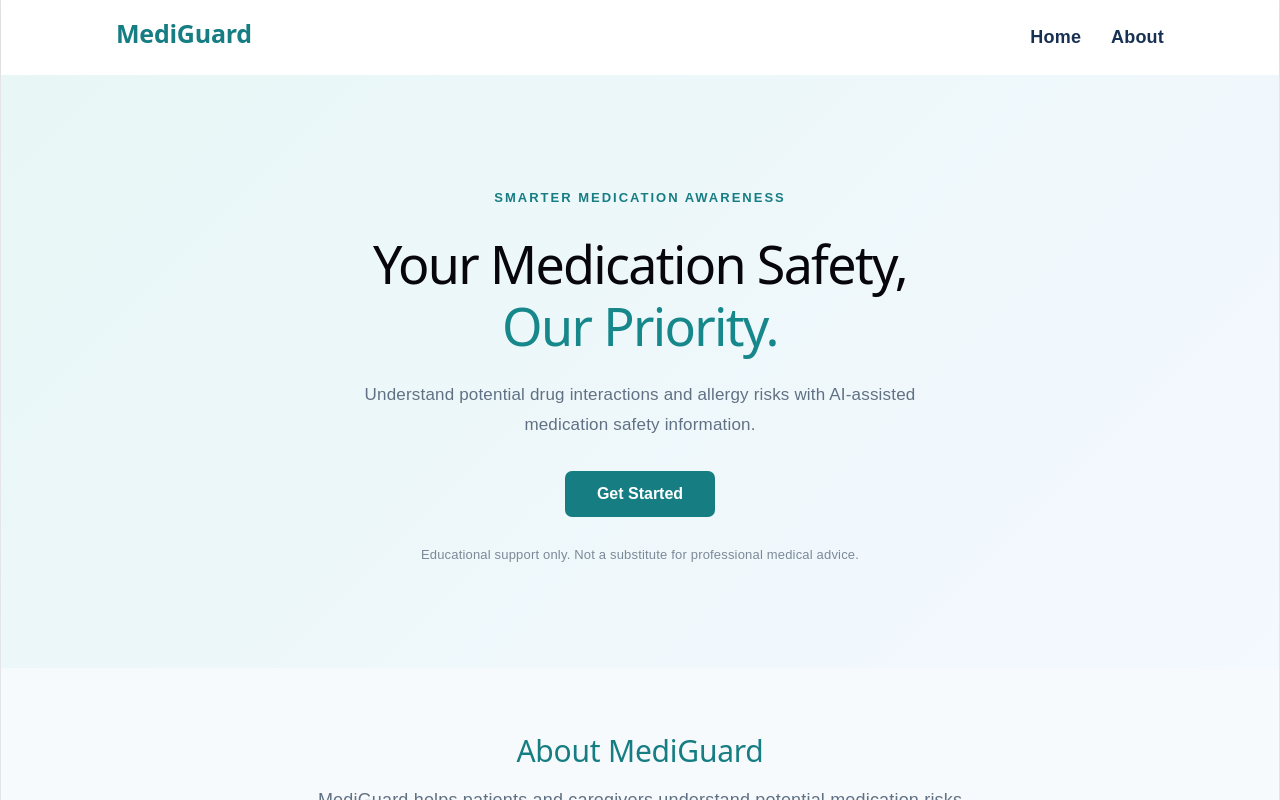
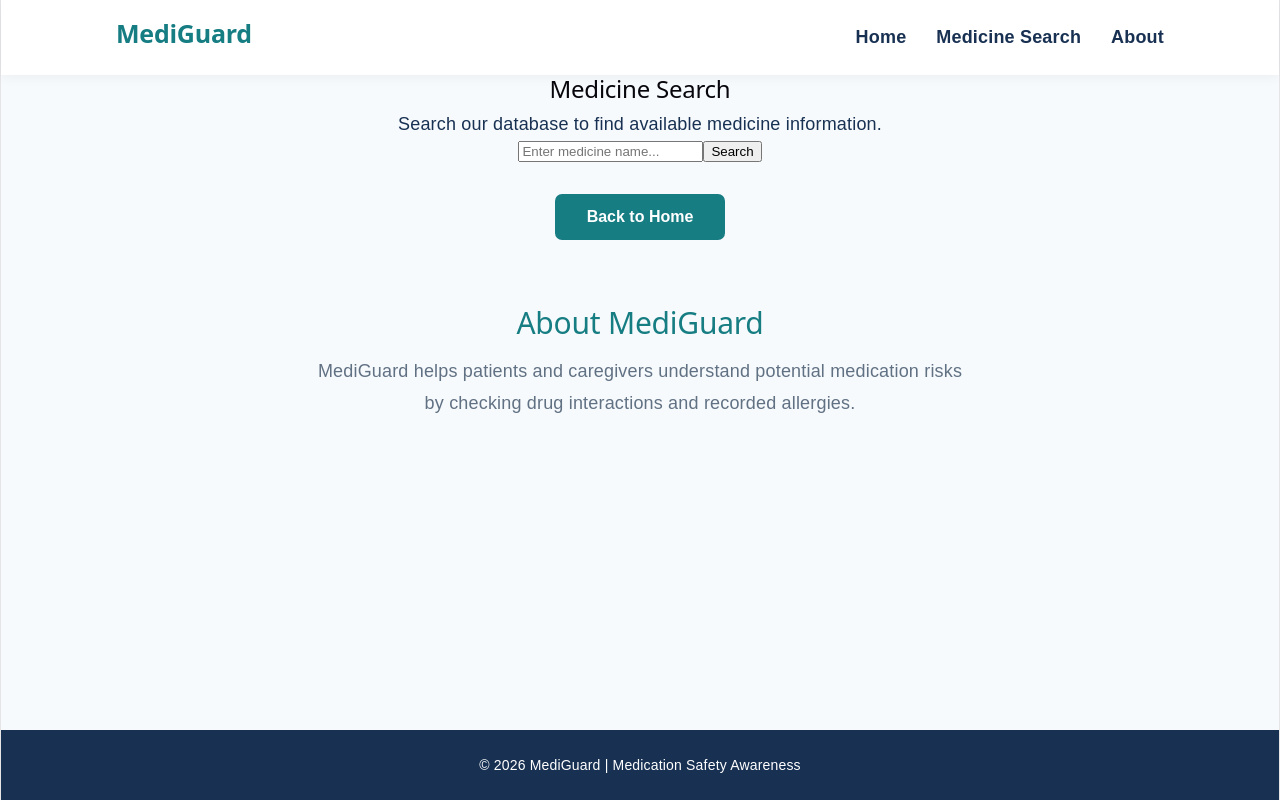
Before and after one commit to harinisharma-t/MediGuard, a React app in the folder frontend/: page / in a window 1280 px wide. Both pictures are taken after a click on the button "Get Started". Shown: the top 800 px of the page. Built offline with nearby package versions, Linux system fonts and the light colour scheme; the HTML template or start-up script is replaced by a standard one.

Commit message:
feat: add medicine search interface

```diff
--- a/frontend/src/App.jsx
+++ b/frontend/src/App.jsx
@@ -1,19 +1,83 @@
 
+import { useState } from 'react'
 import './App.css'
 
 function App() {
+  const [showSearch, setShowSearch] = useState(false)
+  const [query, setQuery] = useState('')
+  const [results, setResults] = useState([])
+  const [loading, setLoading] = useState(false)
+  const [error, setError] = useState('')
+  const [searched, setSearched] = useState(false)
+
+  async function handleSearch(event) {
+    event.preventDefault()
+
+    if (!query.trim()) {
+      setError('Please enter a medicine name.')
+      setResults([])
+      setSearched(false)
+      return
+    }
+
+    setLoading(true)
+    setError('')
+    setResults([])
+    setSearched(true)
+
+    try {
+      const response = await fetch(
+        `/api/drugs/search?query=${encodeURIComponent(query.trim())}`
+      )
+
+      const data = await response.json()
+
+      if (!response.ok) {
+        throw new Error('Search failed')
+      }
+
+      setResults(data.results || [])
+    } catch {
+      setError(
+        'Unable to connect to the medicine database. Please try again.'
+      )
+    } finally {
+      setLoading(false)
+    }
+  }
+
   return (
     <div className="app">
       <header className="navbar">
         <h2 className="logo">MediGuard</h2>
 
         <nav>
-          <a href="#home">Home</a>
+          <a
+            href="#home"
+            onClick={(event) => {
+              event.preventDefault()
+              setShowSearch(false)
+            }}
+          >
+            Home
+          </a>
+
+          <a
+            href="#search"
+            onClick={(event) => {
+              event.preventDefault()
+              setShowSearch(true)
+            }}
+          >
+            Medicine Search
+          </a>
+
           <a href="#about">About</a>
         </nav>
       </header>
 
       <main>
+        {!showSearch ? (
           <section className="hero-section" id="home">
             <p className="tagline">SMARTER MEDICATION AWARENESS</p>
 
@@ -28,7 +92,11 @@ function App() {
               with AI-assisted medication safety information.
             </p>
 
-          <button className="primary-button" type="button">
+            <button
+              className="primary-button"
+              type="button"
+              onClick={() => setShowSearch(true)}
+            >
               Get Started
             </button>
 
@@ -37,9 +105,75 @@ function App() {
               medical advice.
             </p>
           </section>
+        ) : (
+          <section className="search-section" id="search">
+            <h2>Medicine Search</h2>
+
+            <p>
+              Search our database to find available medicine information.
+            </p>
+
+            <form className="search-form" onSubmit={handleSearch}>
+              <input
+                type="text"
+                value={query}
+                onChange={(event) => setQuery(event.target.value)}
+                placeholder="Enter medicine name..."
+                aria-label="Medicine name"
+              />
+
+              <button type="submit" disabled={loading}>
+                {loading ? 'Searching...' : 'Search'}
+              </button>
+            </form>
+
+            {error && (
+              <p className="error-message">{error}</p>
+            )}
+
+            {searched && !loading && !error && results.length === 0 && (
+              <p className="empty-message">
+                No matching medicines found in the database.
+              </p>
+            )}
+
+            {results.length > 0 && (
+              <div className="results-section">
+                <h3>Search Results ({results.length})</h3>
+
+                <div className="medicine-list">
+                  {results.map((medicine) => (
+                    <div className="medicine-card" key={medicine.id}>
+                      <h3>{medicine.generic_name}</h3>
+
+                      <p>
+                        <strong>Brand Name:</strong>{' '}
+                        {medicine.brand_name || 'Not available'}
+                      </p>
+
+                      <p>
+                        <strong>Active Ingredient:</strong>{' '}
+                        {medicine.active_ingredient || 'Not available'}
+                      </p>
+                    </div>
+                  ))}
+                </div>
+              </div>
+            )}
+
+            <button
+              className="primary-button"
+              type="button"
+              onClick={() => setShowSearch(false)}
+            >
+              Back to Home
+            </button>
+          </section>
+        )}
 
         <section className="about-section" id="about">
           <h2>About MediGuard</h2>
+
           <p>
             MediGuard helps patients and caregivers understand
             potential medication risks by checking drug interactions
```
Lines whose indentation alone changed are shown as unchanged.
